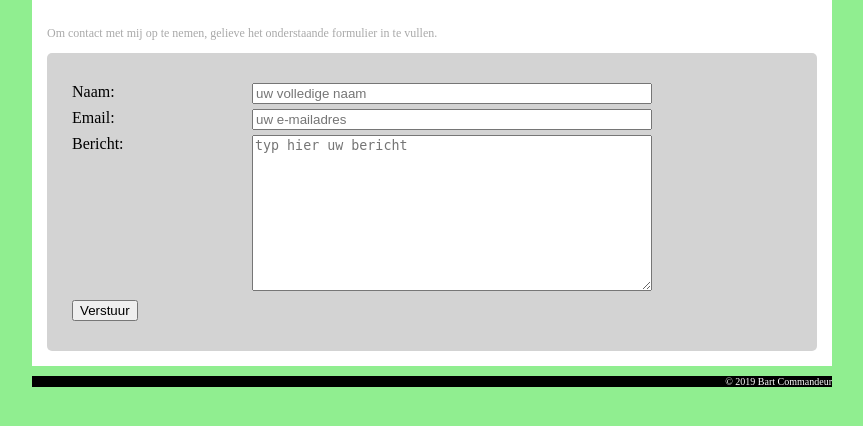
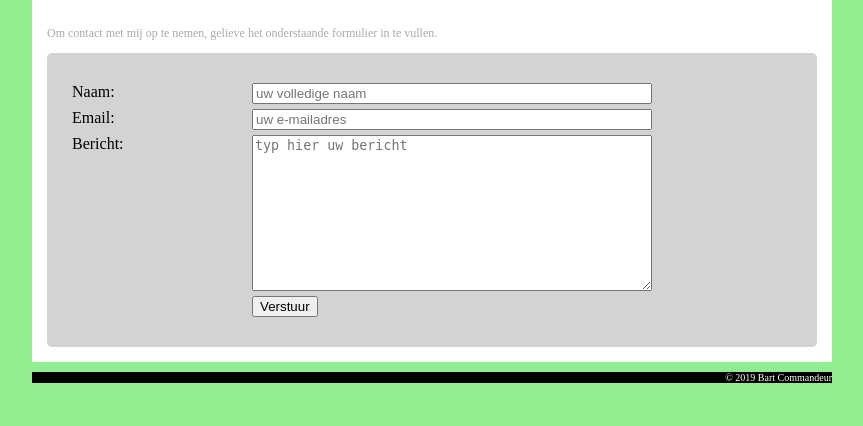
Before and after one commit to Caedendi/Educom_Curriculum, a PHP site: page /contact.html in a window 1280 px wide. Shown: the part 176-602 px from the top of the page, without its empty margins (208-1071 px from the left). Run offline with PHP 8.4, Linux system fonts and the light colour scheme.

Commit message:
1.2 Removed lots of div sections, comment cleanup

```diff
--- a/opdracht_1.2/contact.html
+++ b/opdracht_1.2/contact.html
@@ -17,43 +17,25 @@
     </div>
 
     <div class="mainBody">
-       <!-- JH Extra: Probeer in opdracht 1.2 het formulier te stylen zonder <br> te gebruiken, dit werkt handiger als je later voor web en mobile werkt en alleen een andere stylesheet hoeft in te laden -->
-
        <p>Om contact met mij op te nemen, gelieve het onderstaande formulier in te vullen.</p>
 
        <div class="formfield">
          <form>
            <div class="formrow">
-             <div class="label">
                <label for="naam">Naam:</label>
-             </div>
-             <div class="entry">
                <input type="text" name="name" placeholder="uw volledige naam">
-             </div>
            </div>
            <div class="formrow">
-             <div class="label">
                <label for="email">Email:</label>
-             </div>
-             <div class="entry">
                <input type="email" name="email" placeholder="uw e-mailadres">
-             </div>
            </div>
            <div class="formrow">
-             <div class="label">
                <label for="bericht">Bericht:</label>
-             </div>
-             <div class="entry">
                <textarea name="message" placeholder="typ hier uw bericht" rows="10" cols="50"></textarea>
-             </div>
            </div>
            <div class="formrow">
-             <div class="label">
                <label for="submit"></label> <!-- empty label -->
-             </div>
-             <div>
                <input type="submit" value="Verstuur">
-             </div>
           </div>
          </form>
        </div>
--- a/opdracht_1.2/css/FirstExternalSheet.css
+++ b/opdracht_1.2/css/FirstExternalSheet.css
@@ -1,6 +1,3 @@
-/* Styling moet ervoor zorgen dat :
-
-    v de pagina 800 pixels breed is en gecentreerd wordt op je beeldscherm, binnen de 800 pixels blijft de hoofdtekst links uitgelijnd. */
 * {
   box-sizing: border-box;
 }
@@ -12,7 +9,6 @@ body {
   text-align: left;
 }
 
-/* v de header tekst minimaal 48 pixels hoog is, en gecentreerd is.*/
 h1 {
   color: black;
   font-size: 48px;
@@ -27,7 +23,6 @@ h1 {
   margin: 0;
   padding: 0;
   overflow: hidden; /* creates invisible overflow next to list items to prevent next elements (paragraphs etc) from appearing right behind list items */
-  /* background-color: #333333;  */
 }
 
 .navbar li {
@@ -35,8 +30,6 @@ h1 {
   width: 25%;
 }
 
-/* v de links in het menu geen underline hebben.
-   v de links in het menu een witte tekst op een blauwe achtergrond hebben. */
 .navbar li a {
   display: inline-block;
   background-color: blue;
@@ -49,8 +42,6 @@ h1 {
 
   border: 3px solid lightgray;
   border-radius: 15px;
-  /* margin: 25px; */
-  /* outline: 10px solid blue; /* needs margins to be visible */  */
 }
 
 .navbar li a:hover {
@@ -66,16 +57,13 @@ h1 {
   background-color: blue;
   color: white;
 }
-/*
- * end navigation bar section
- */
+/* end navigation bar section */
 
 .mainBody {
   background-color: white;
   padding: 15px;
 }
 
-/* v de pagina-tekst een tekstgrootte van 12 pixels hebben en donkergrijs van kleur op een witte achtergrond.*/
 .mainBody p {
   font-size: 12px;
   color: DarkGray;
@@ -88,9 +76,6 @@ h1 {
 
 /*
  * Forms section
- *
- * de inputvelden 400 pixels breed zijn, en de labels ervoor staan.
- *
  */
 .formfield {
   border-radius: 5px;
@@ -102,24 +87,24 @@ h1 {
 .formrow {
   margin: 5px 0px;
 }
-.label {
+
+.formrow label {
   display: inline-block;
   float: left;
   width: 25%;
 }
 
-.entry {
+.formrow input, .formrow textarea {
   float: left;
-  width: 75%;
 }
 
 input[type=text], input[type=email], textarea {
   width: 400px;
-  /* width: 100%; */
 
 }
 
 input[type=submit] {
+  margin: 0% 25%;
   float: left;
 }
 
@@ -128,11 +113,8 @@ input[type=submit] {
   display: table;
   clear: left;
 }
-/*
- * end forms section
- */
+/* end forms section */
 
-/* v de footer een zwarte achtergrond heeft met witte letters, tekstgrootte van 10 pixels en rechts is uitgelijnd.*/
 footer {
   background-color: Black;
   color: white;
```
